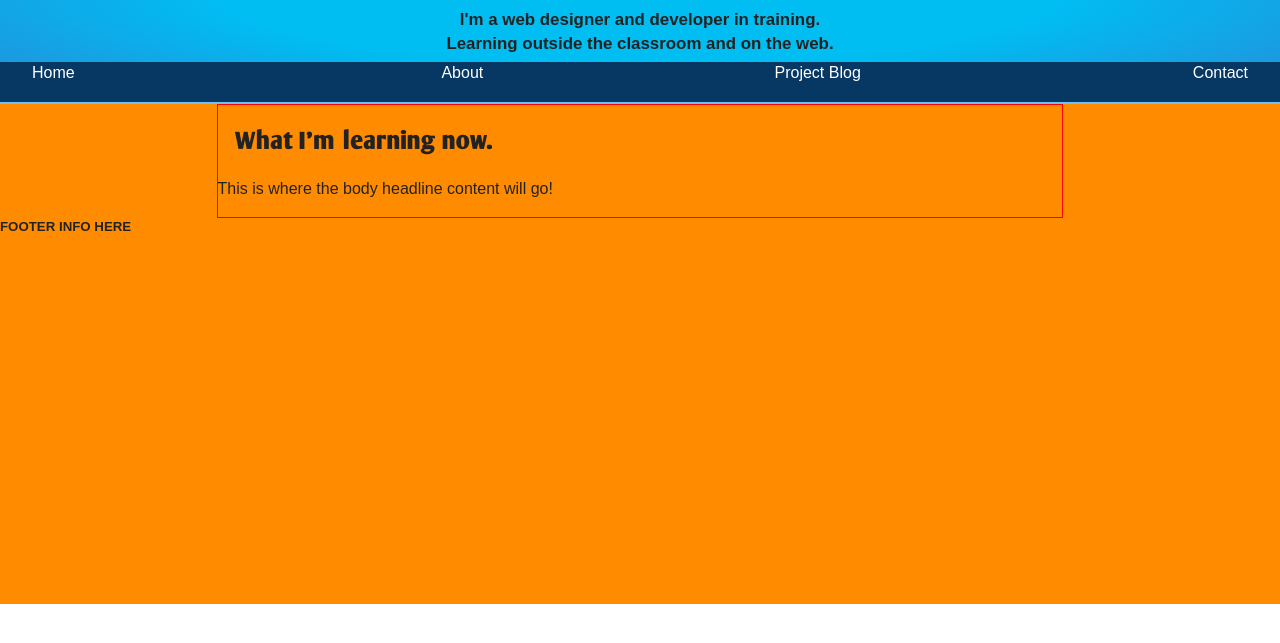
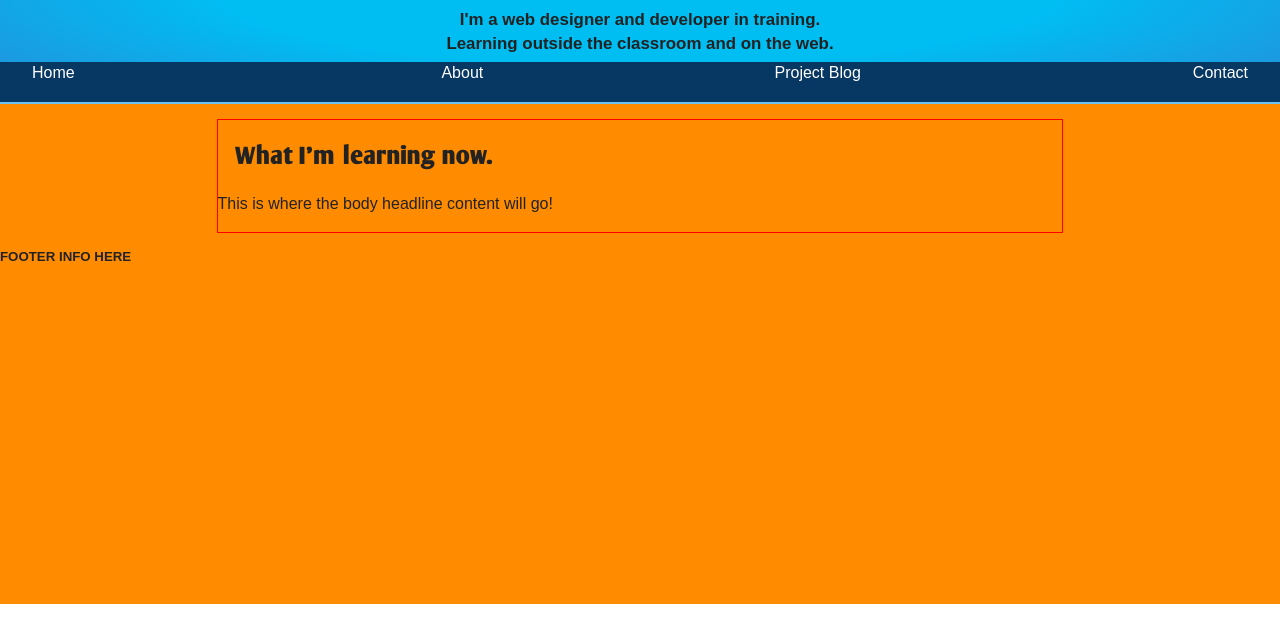
Before and after one commit to mfbrown/Personal-Website, a plain HTML site: page index.html in a window 1280 px wide. Shown: the part 117-760 px from the top of the page. Drawn offline with nearby package versions, Linux system fonts and the light colour scheme; a web font is replaced by a local one.

Commit message:
Update main.css

```diff
--- a/css/main.css
+++ b/css/main.css
@@ -358,7 +358,7 @@ ul {
 .headline {
     width: 66%;
     border: 1px solid red;
-    margin: auto;
+    margin: 15px auto;
 }
 
 .headline h2     {
```
